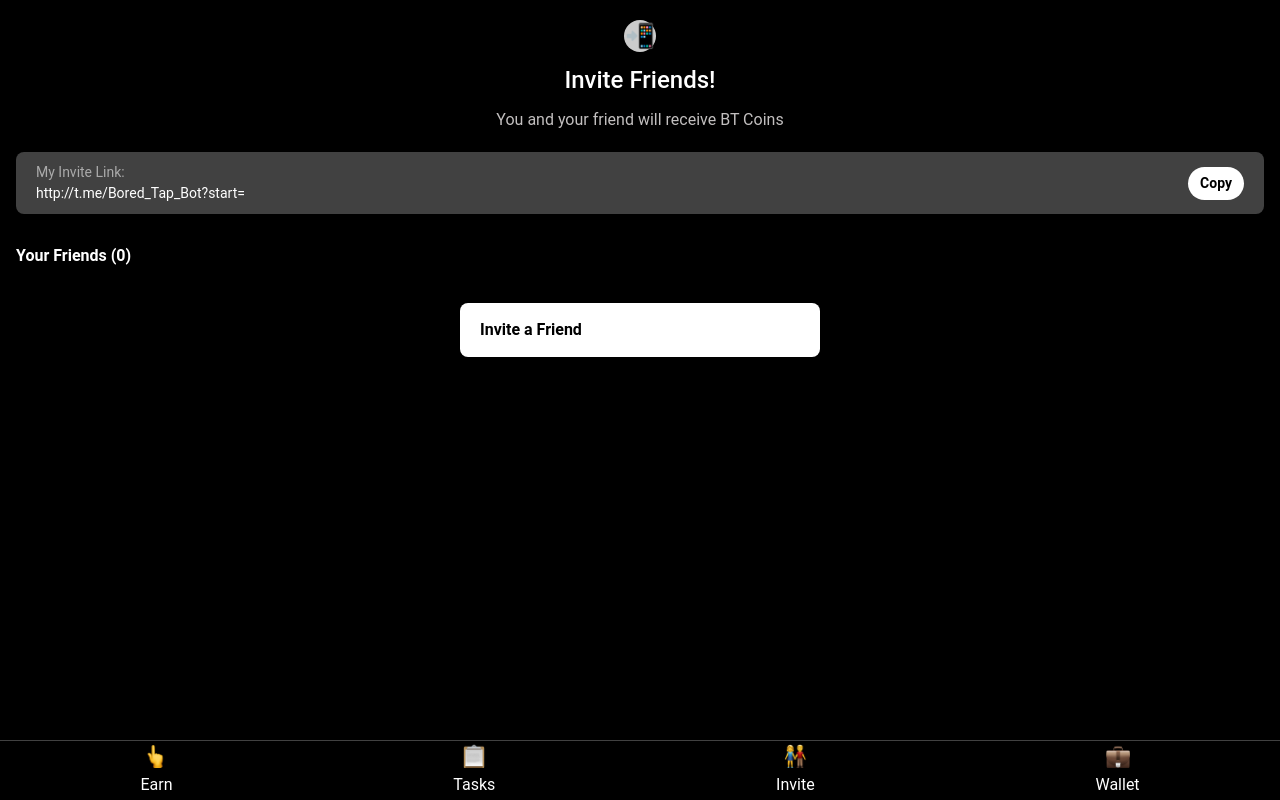
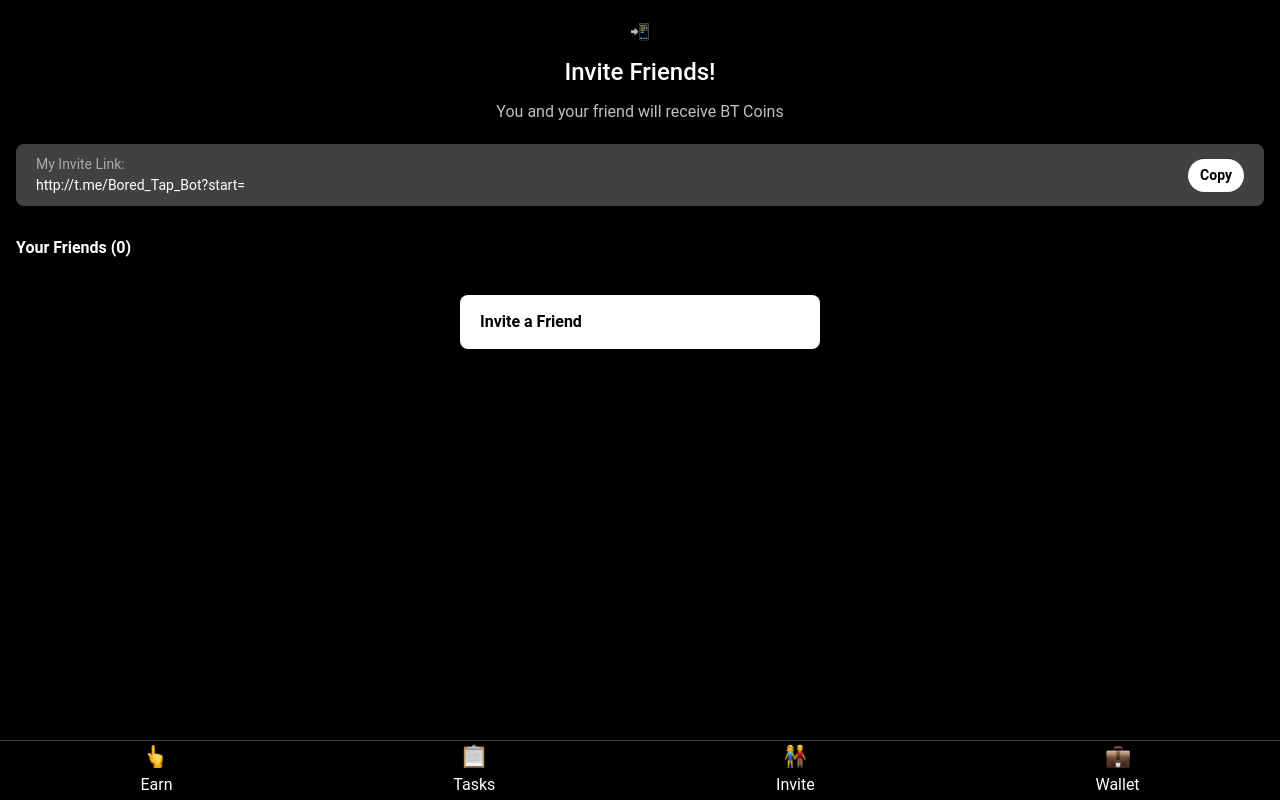
Before and after one commit to boredtap/Bored-Tap-App, a React (Create React App) app: page /invite-screen in a window 1280 px wide. Built offline with nearby package versions, Linux system fonts and the light colour scheme.

Commit message:
Update on css

```diff
--- a/src/screens/InviteScreen.css
+++ b/src/screens/InviteScreen.css
@@ -17,38 +17,10 @@
     margin-top: 20px;
   }
 
-  .invite-icon-placeholder, .friend-profile-img-placeholder, .icon-img-placeholder {
-    font-size: 24px; /* Adjust size as needed */
-    display: inline-block;
-    width: 32px; /* Match icon sizes from RewardScreen */
-    height: 32px;
-    line-height: 32px;
-    text-align: center;
-    background-color: #ccc; /* Optional: background for visibility */
-    border-radius: 50%; /* Circular like icons */
-    color: #000; /* Text color for placeholders */
-  }
-
-  /* Ensure QR code and other elements are styled similarly */
-  .qr-code {
-    width: 200px; /* Adjust as needed */
-    height: auto;
-    margin: 16px auto;
-  }
-
-  .reward-cta, .overlay-cta-button {
-    padding: 8px 16px;
-    border-radius: 25px;
-    border: none;
-    font-size: 14px;
-    cursor: pointer;
-    background-color: orange;
-    color: white;
-  }
-
-  .cta-button:disabled {
-    background-color: #ccc;
-    cursor: not-allowed;
+  .invite-icon {
+    width: 80px;
+    height: 80px;
+    margin: 0 auto;
   }
 
   .invite-title {
```
